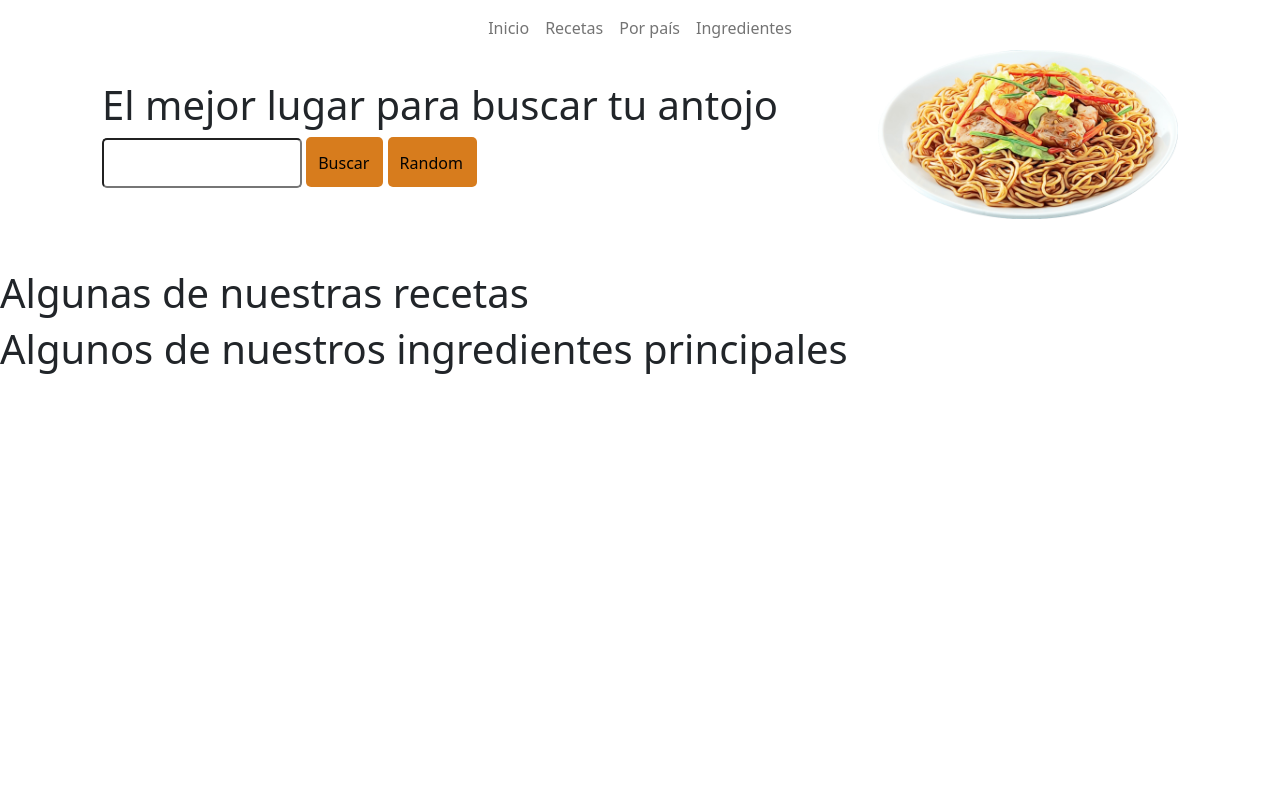
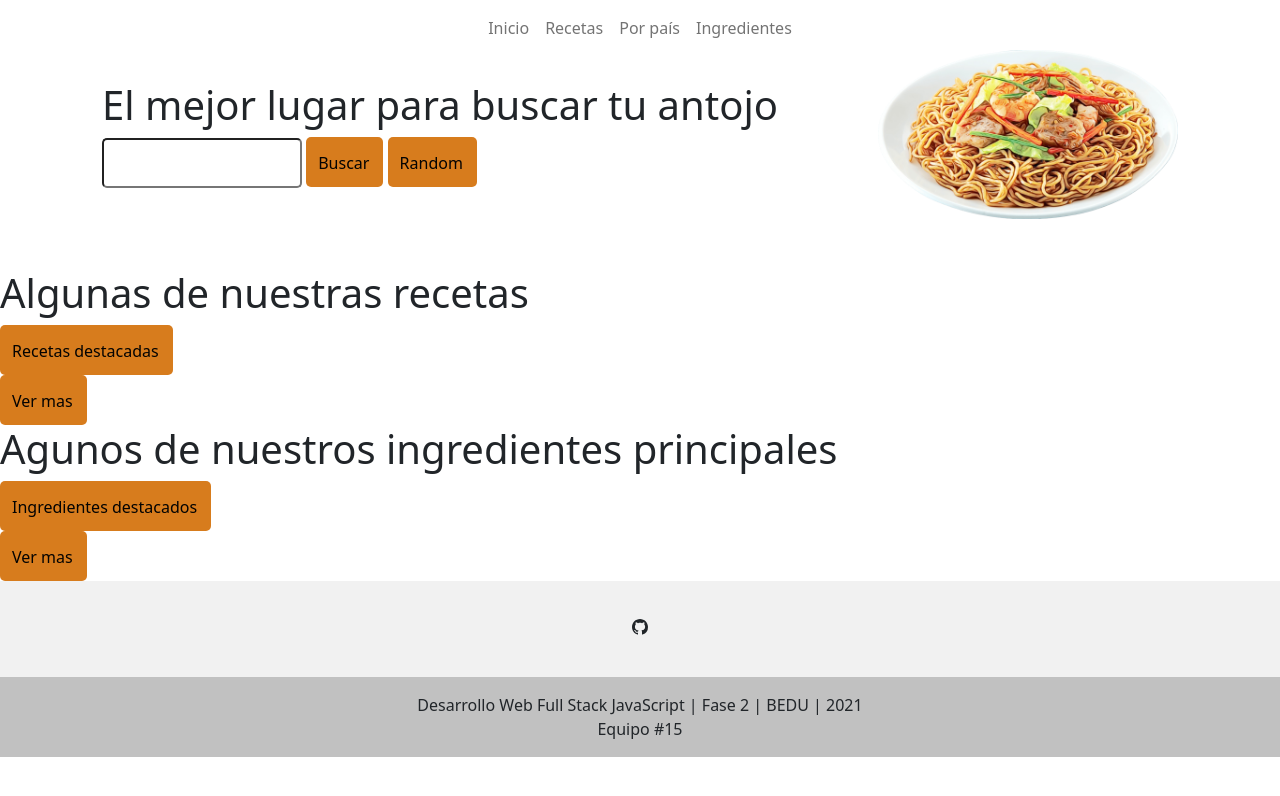
Before and after one commit to canastillo/recetario, a website built with webpack: page src/index.html in a window 1280 px wide. Built offline with nearby package versions, Linux system fonts and the light colour scheme.

Commit message:
v1.2 De la pantalla principal

```diff
--- a/src/css/main.css
+++ b/src/css/main.css
@@ -128,9 +128,10 @@
 
 .buscar input{
     border-radius: 5px;
-    boder: 0;
     width: 200px;
     height: 50px;
+}
 
-
+footer{
+    bottom: 0;
 }
--- a/src/index.html
+++ b/src/index.html
@@ -9,6 +9,7 @@
     <link href="https://cdn.jsdelivr.net/npm/bootstrap@5.1.0/dist/css/bootstrap.min.css" rel="stylesheet"
         integrity="sha384-KyZXEAg3QhqLMpG8r+8fhAXLRk2vvoC2f3B09zVXn8CA5QIVfZOJ3BCsw2P0p/We" crossorigin="anonymous">
     <link rel="stylesheet" href="css/main.css">
+
     <title>Beto Chef</title>
 </head>
 
@@ -75,26 +76,82 @@
 </section>
 
 <section class="Recetas">
-    <h1>Algunas de nuestras recetas</h1>
+
+    <article class="RecetasFront">
+        <h1>Algunas de nuestras recetas</h1>
+
+        <div class="buscar">
+            <button type="submit">Recetas destacadas</button>
+        </div>
+
+    </article>
 
     <article class="RecetasAPI">
 
     </article>
 
+    <article class="RecetasDown">
+        <div class="buscar">
+            <button type="submit">Ver mas</button>
+        </div>
+
+    </article>
 
 </section>
 
 
 <section class="Ingredientes">
-    <h1>Algunos de nuestros ingredientes principales</h1>
+    <article class="RecetasFront">
+        <h1>Agunos de nuestros ingredientes principales</h1>
 
-    <article class="ingredientesAPI">
+        <div class="buscar">
+            <button type="submit">Ingredientes destacados</button>
+        </div>
 
     </article>
 
+    <article class="RecetasAPI">
+
+    </article>
+
+    <article class="RecetasDown">
+        <div class="buscar">
+            <button type="submit">Ver mas</button>
+        </div>
+
+    </article>
 
 </section>
 
+
+
+<footer class="text-center text-white" style="background-color: #f1f1f1;">
+    <!-- Grid container -->
+    <div class="container-fuid pt-3">
+        <!-- Section: Social media -->
+        <section class="mb-4">
+            <a
+                    class="btn btn-link btn-floating btn-lg text-dark m-1"
+                    href="https://github.com/canastillo/recetario"
+                    role="button"
+                    data-mdb-ripple-color="dark"
+            >
+                <svg xmlns="http://www.w3.org/2000/svg" width="16" height="16" fill="currentColor" class="bi bi-github" viewBox="0 0 16 16">
+                    <path d="M8 0C3.58 0 0 3.58 0 8c0 3.54 2.29 6.53 5.47 7.59.4.07.55-.17.55-.38 0-.19-.01-.82-.01-1.49-2.01.37-2.53-.49-2.69-.94-.09-.23-.48-.94-.82-1.13-.28-.15-.68-.52-.01-.53.63-.01 1.08.58 1.23.82.72 1.21 1.87.87 2.33.66.07-.52.28-.87.51-1.07-1.78-.2-3.64-.89-3.64-3.95 0-.87.31-1.59.82-2.15-.08-.2-.36-1.02.08-2.12 0 0 .67-.21 2.2.82.64-.18 1.32-.27 2-.27.68 0 1.36.09 2 .27 1.53-1.04 2.2-.82 2.2-.82.44 1.1.16 1.92.08 2.12.51.56.82 1.27.82 2.15 0 3.07-1.87 3.75-3.65 3.95.29.25.54.73.54 1.48 0 1.07-.01 1.93-.01 2.2 0 .21.15.46.55.38A8.012 8.012 0 0 0 16 8c0-4.42-3.58-8-8-8z"/>
+                </svg>
+            </a>
+        </section>
+
+    </div>
+
+    <div class="text-center text-dark p-3" style="background-color: rgba(0, 0, 0, 0.2);">
+
+        <a>Desarrollo Web Full Stack JavaScript | Fase 2 | BEDU | 2021</a>
+        <br>
+        <a> Equipo #15</a>
+    </div>
+
+</footer>
 
 
     <!-- Scripts para usar bootstrap -->
@@ -107,6 +164,8 @@
     <script src="https://stackpath.bootstrapcdn.com/bootstrap/4.4.1/js/bootstrap.min.js"
         integrity="sha384-wfSDF2E50Y2D1uUdj0O3uMBJnjuUD4Ih7YwaYd1iqfktj0Uod8GCExl3Og8ifwB6"
         crossorigin="anonymous"></script>
+
+    <script src="js/main.js" ></script>
 </body>
 
 </html>
```
